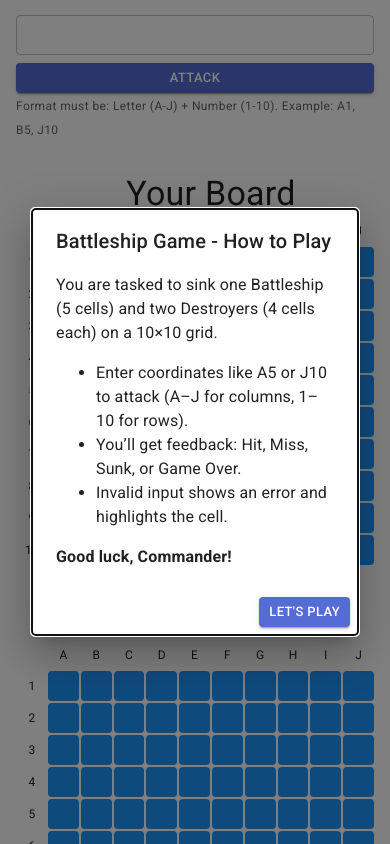
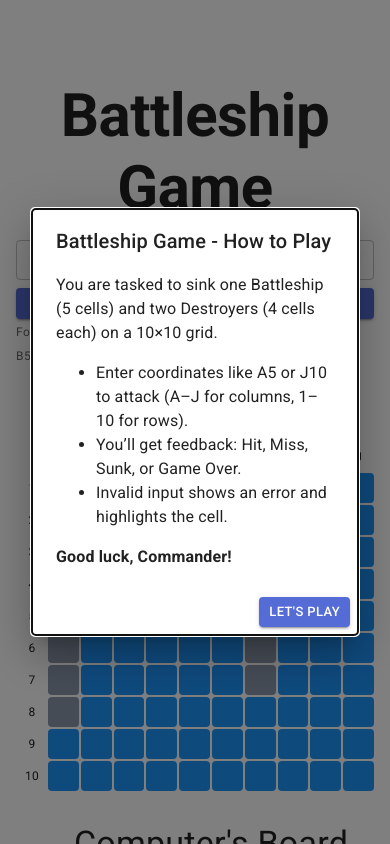
Before and after one commit to dmaeoka/battleship, a React (Vite) app: page / in a window 390 px wide. Shown: the top 844 px of the page. Built offline with nearby package versions, Linux system fonts and the light colour scheme.

Commit message:
Add padding for mobile

```diff
--- a/src/styles/battleship.css
+++ b/src/styles/battleship.css
@@ -3,8 +3,9 @@
 	flex-direction: column;
 	align-items: center;
 	justify-content: center;
-	height: 100vh;
+	min-height: 100vh;
 	width: 100vw;
+	padding: 5rem 0;
 }
 
 .board {
```
